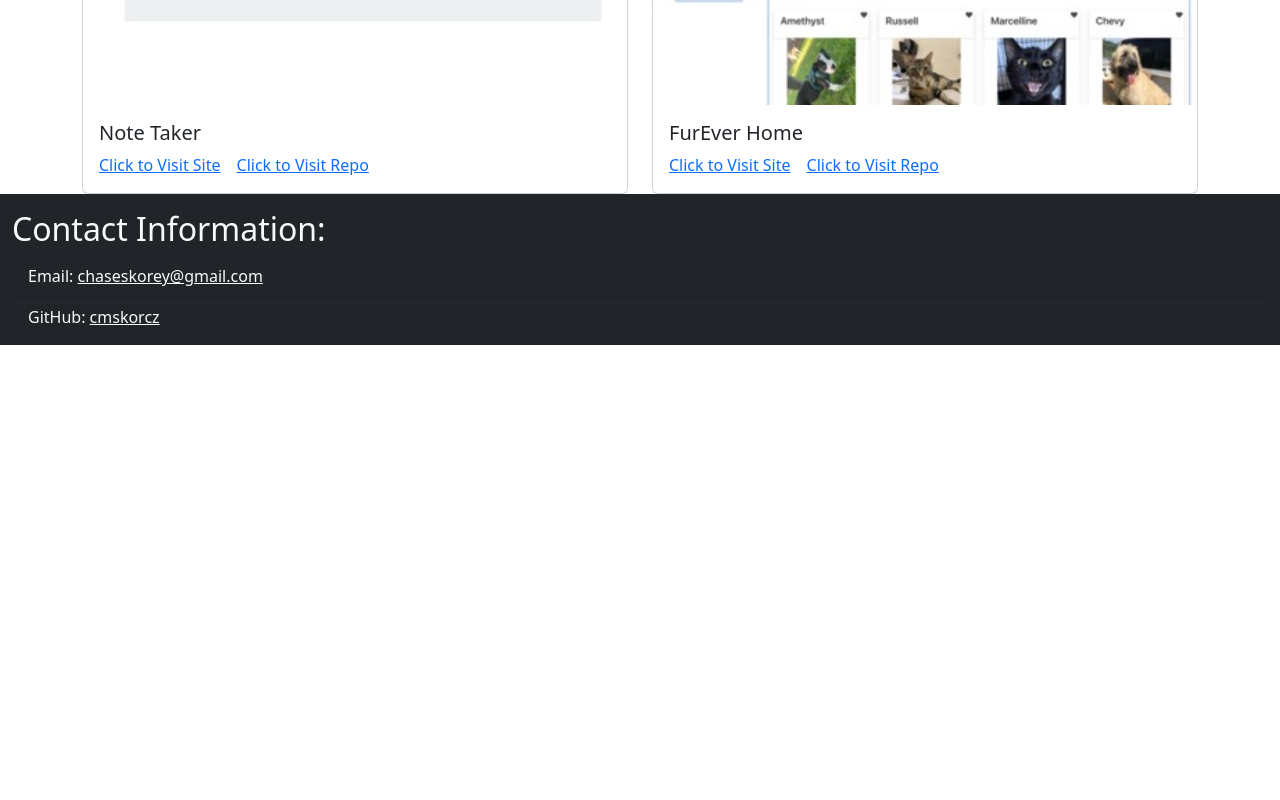
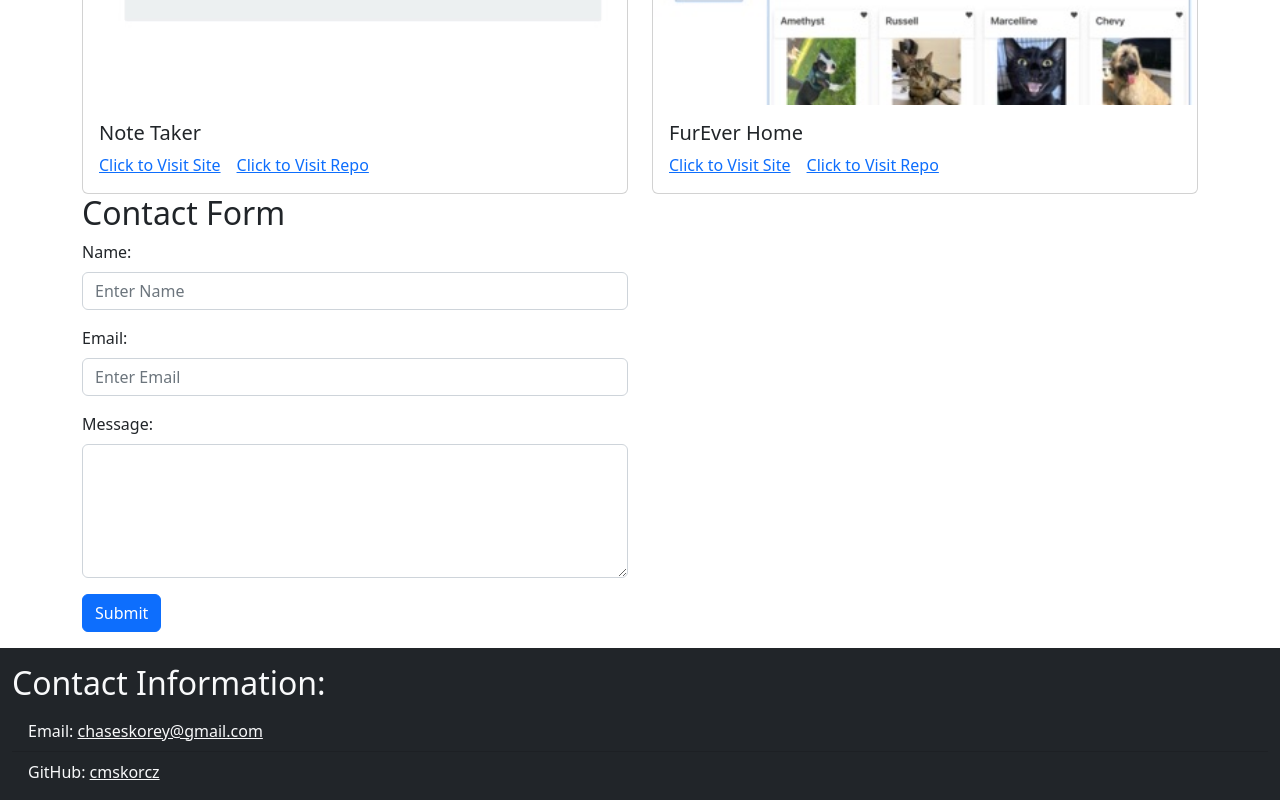
Before and after one commit to cmskorcz/cmskorcz-react-portfolio, a React (Create React App) app: page / in a window 1280 px wide. Shown: the part 1058-1858 px from the top of the page. Before the commit the page ends 1403 px from the top, so only its background shows below. Built offline with nearby package versions, Linux system fonts and the light colour scheme.

Commit message:
added contact form

```diff
--- a/src/App.js
+++ b/src/App.js
@@ -3,6 +3,7 @@ import Header from './components/Header';
 import About from './components/About';
 import Footer from './components/Footer';
 import Portfolio from './components/Portfolio';
+import ContactForm from './components/ContactForm';
 
 function App() {
   const [pages] = useState([{ name: 'about '}, { name: 'portfolio' }, { name: 'contact' }, { name: 'resume' }]);
@@ -47,6 +48,7 @@ function App() {
       <Portfolio
         projects={projects}
       />
+      <ContactForm />
     </main>
     <Footer />
     </>
--- /dev/null
+++ b/src/components/ContactForm/index.js
@@ -0,0 +1,35 @@
+import React from "react";
+import Container from "react-bootstrap/Container"
+import Form from "react-bootstrap/Form"
+import Row from "react-bootstrap/Row";
+import Col from "react-bootstrap/Col";
+import Button from "react-bootstrap/Button";
+
+function ContactForm() {
+  return (
+    <Container>
+      <h2>Contact Form</h2>
+      <Row>
+        <Col md={6}>
+          <Form className="mb-3">
+            <Form.Group className="mb-3" controlId="name">
+              <Form.Label>Name:</Form.Label>
+              <Form.Control type="text" placeholder="Enter Name" />
+            </Form.Group>
+            <Form.Group className="mb-3" controlId="email">
+              <Form.Label>Email:</Form.Label>
+              <Form.Control type="email" placeholder="Enter Email" />
+            </Form.Group>
+            <Form.Group className="mb-3" controlId="message">
+              <Form.Label>Message:</Form.Label>
+              <Form.Control as="textarea" rows={5} />
+            </Form.Group>
+            <Button type="submit">Submit</Button>
+          </Form>
+        </Col>
+      </Row>
+    </Container>
+  )
+}
+
+export default ContactForm;
```
